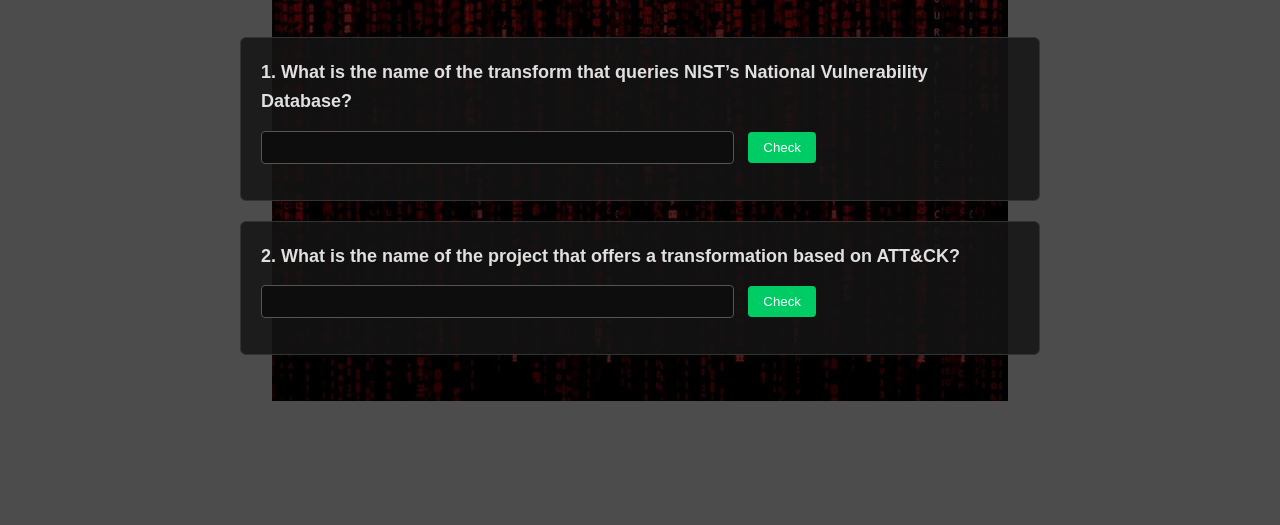
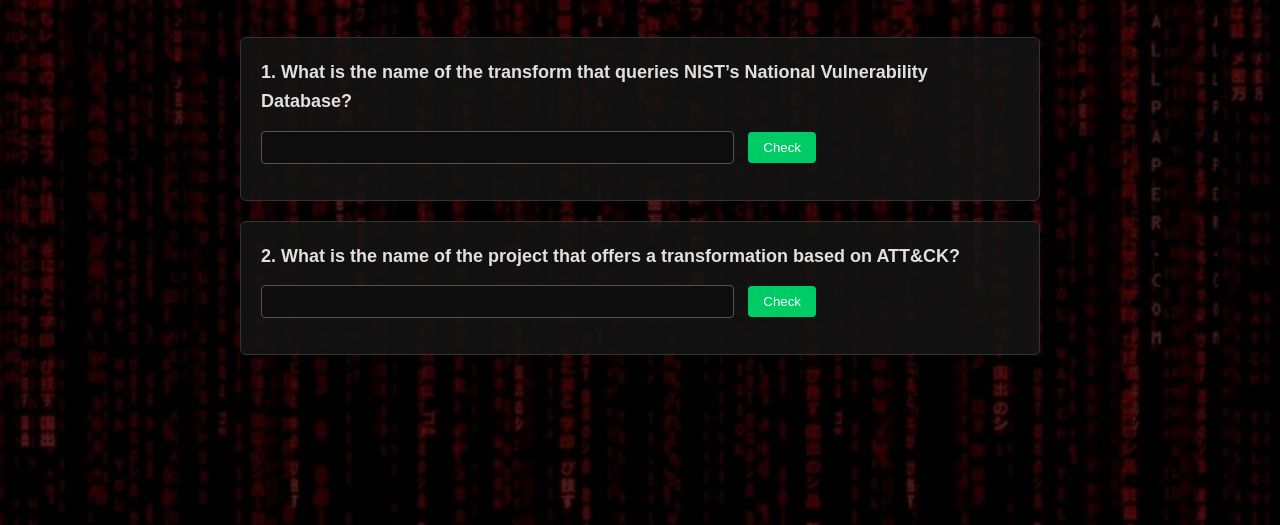
Before and after one commit to masood-choudhary/day9, a plain HTML site: page index.html in a window 1280 px wide. Shown: the part 275-800 px from the top of the page. Drawn offline with Linux system fonts and the light colour scheme.

Commit message:
Change background-size to cover for index.html

```diff
--- a/index.html
+++ b/index.html
@@ -12,7 +12,7 @@
       line-height: 1.6;
       color: #e0e0e0;
       background: url("image.jpeg") no-repeat center center fixed;
-      background-size: auto; /* ✅ Unzoomed background */
+      background-size: cover;
       position: relative;
     }
 
```
